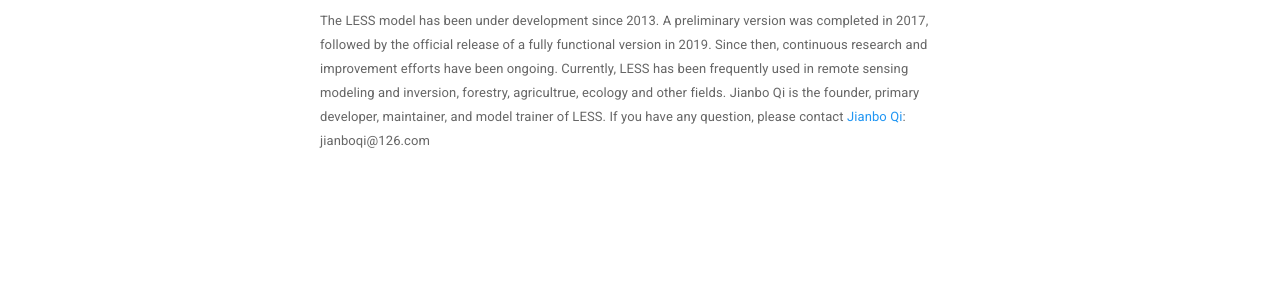
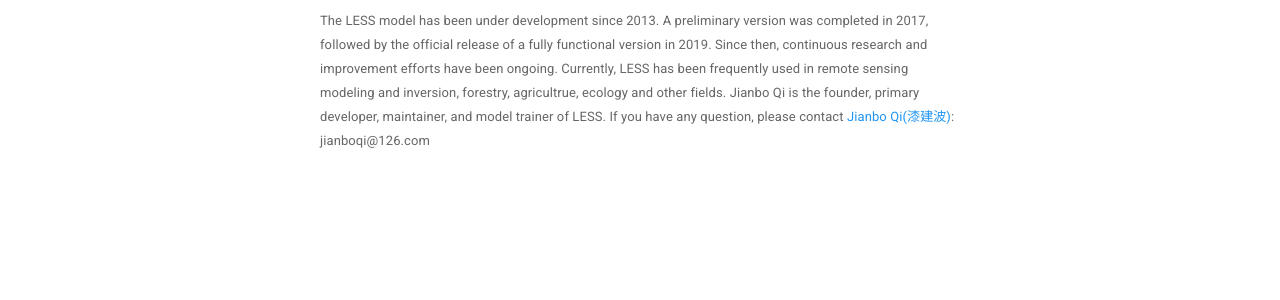
Before and after one commit to jianboqi/jianboqi.github.io, a Jekyll site: the page built from aboutus.md, in a window 1280 px wide. Shown: the part 212-512 px from the top of the page. Built offline with Jekyll 4.4.1, drawn with Linux system fonts in a browser that asks for light colours; nearby versions of some CDN libraries; comment, search, counter and statistics services are not loaded.

Commit message:
Update aboutus.md

```diff
--- a/aboutus.md
+++ b/aboutus.md
@@ -6,4 +6,4 @@
 published: true
 ---
 #### The development history of LESS
-The LESS model has been under development since 2013. A preliminary version was completed in 2017, followed by the official release of a fully functional version in 2019. Since then, continuous research and improvement efforts have been ongoing. Currently, LESS has been frequently used in remote sensing modeling and inversion, forestry, agricultrue, ecology and other fields. Jianbo Qi is the founder, primary developer, maintainer, and model trainer of LESS. If you have any question, please contact [Jianbo Qi](https://www.researchgate.net/profile/Jianbo-Qi-2): jianboqi@126.com
+The LESS model has been under development since 2013. A preliminary version was completed in 2017, followed by the official release of a fully functional version in 2019. Since then, continuous research and improvement efforts have been ongoing. Currently, LESS has been frequently used in remote sensing modeling and inversion, forestry, agricultrue, ecology and other fields. Jianbo Qi is the founder, primary developer, maintainer, and model trainer of LESS. If you have any question, please contact [Jianbo Qi(漆建波)](https://www.researchgate.net/profile/Jianbo-Qi-2): jianboqi@126.com
```
